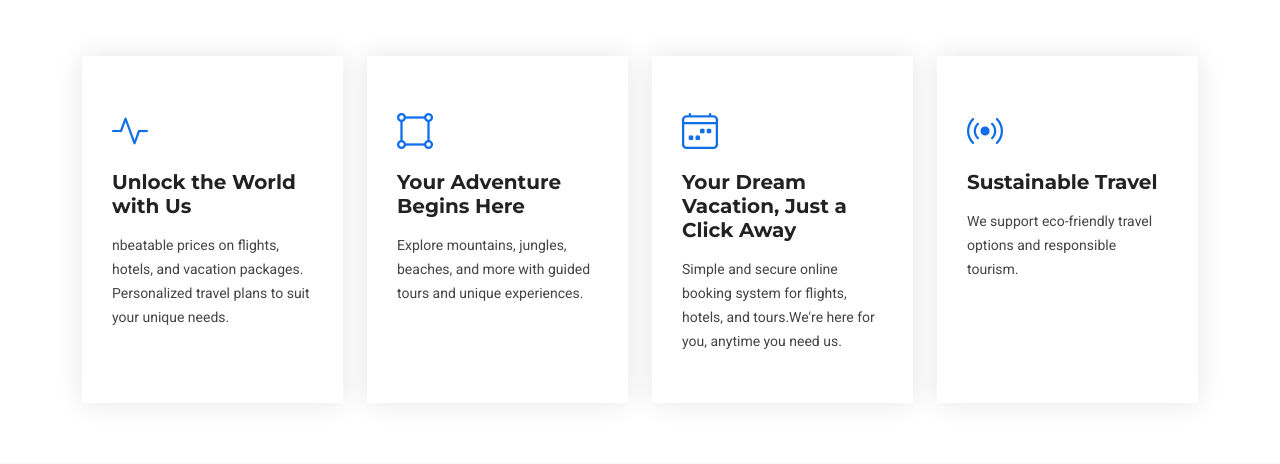
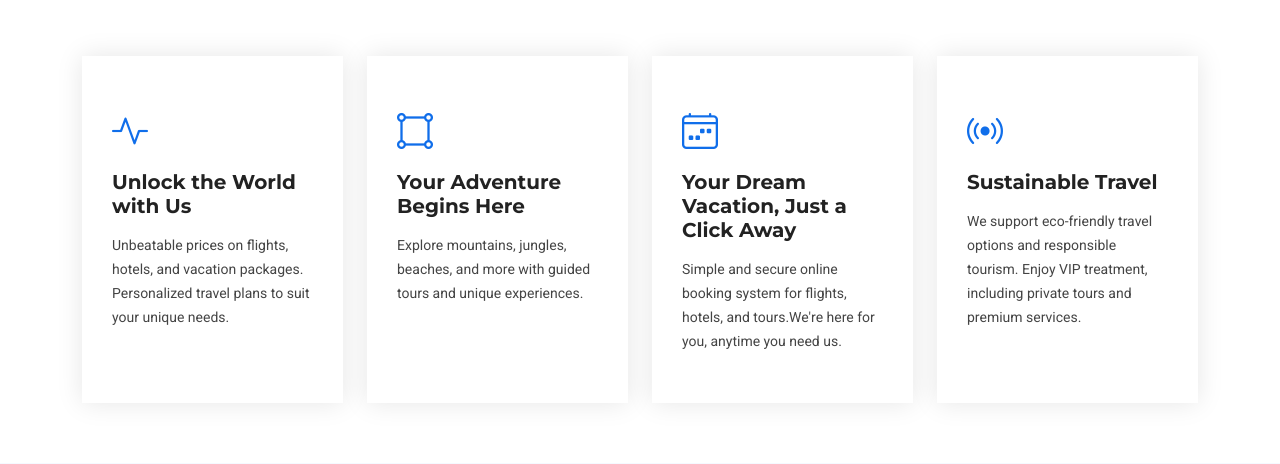
Before and after one commit to Carrington-dev/adventures, a Flask app: page / in a window 1280 px wide. Shown: the part 723-1187 px from the top of the page. Run offline with Flask 3, Linux system fonts and the light colour scheme; some libraries are stand-ins or nearby versions.

Commit message:
Update index.html
Co-Authored-By: Stemgon <165911512+stemgon@users.noreply.github.com>
Co-Authored-By: Carrington Muleya <79579279+carrington-dev@users.noreply.github.com>

```diff
--- a/templates/index.html
+++ b/templates/index.html
@@ -32,7 +32,7 @@
         <div class="service-item position-relative">
           <div class="icon"><i class="bi bi-activity icon"></i></div>
           <h4><a href="" class="stretched-link">Unlock the World with Us</a></h4>
-          <p>nbeatable prices on flights, hotels, and vacation packages.  Personalized travel plans to suit your unique needs.</p>
+          <p>Unbeatable prices on flights, hotels, and vacation packages.  Personalized travel plans to suit your unique needs.</p>
         </div>
       </div><!-- End Service Item -->
 
@@ -56,7 +56,7 @@
         <div class="service-item position-relative">
           <div class="icon"><i class="bi bi-broadcast icon"></i></div>
           <h4><a href="" class="stretched-link">Sustainable Travel</a></h4>
-          <p>We support eco-friendly travel options and responsible tourism.</p>
+          <p>We support eco-friendly travel options and responsible tourism. Enjoy VIP treatment, including private tours and premium services.</p>
         </div>
       </div><!-- End Service Item -->
 
```
